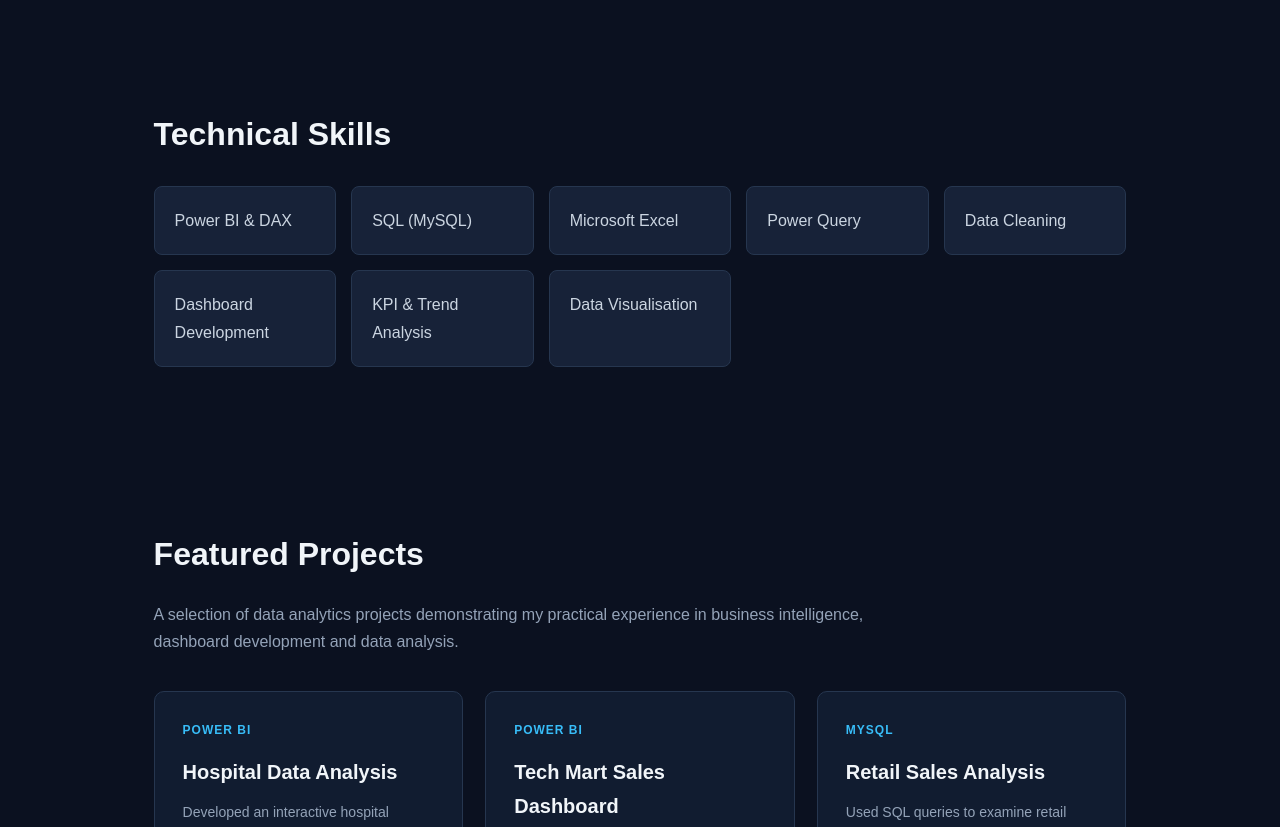
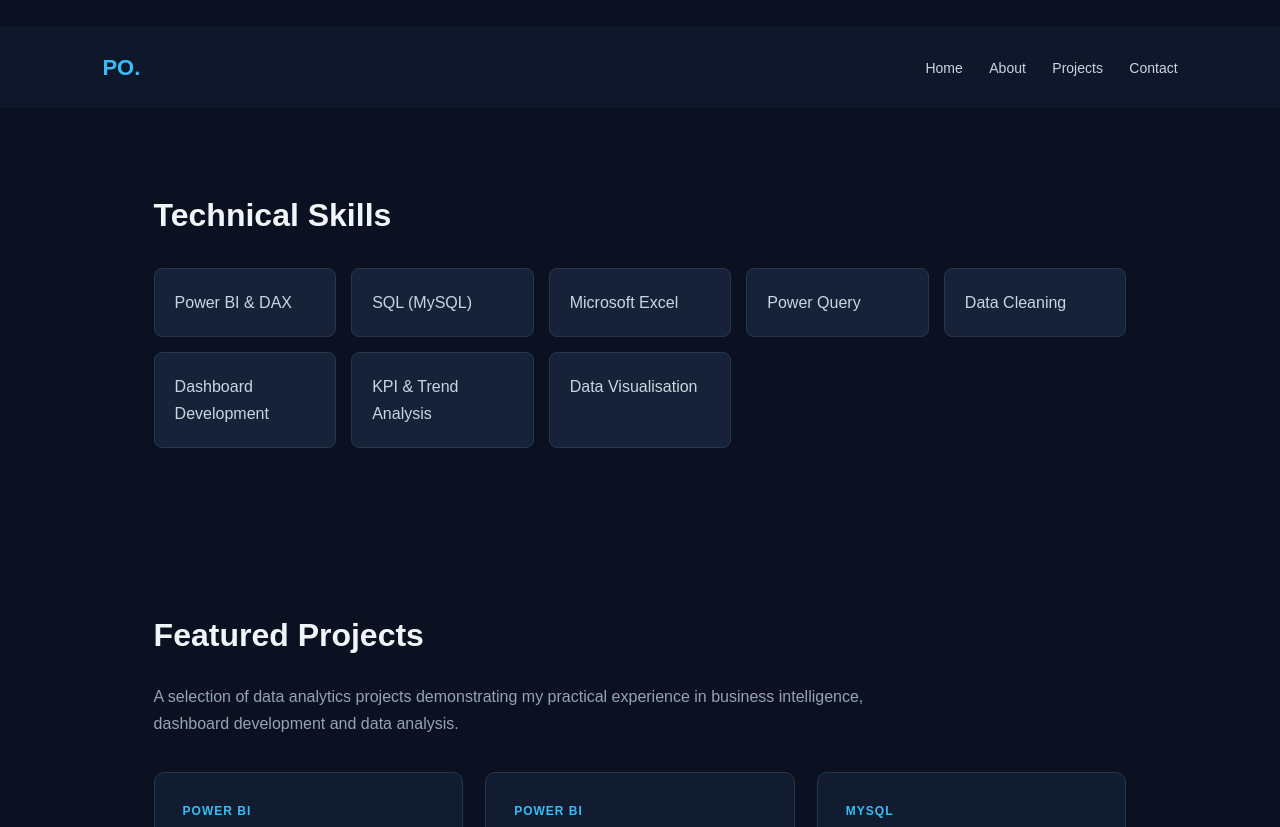
Before and after one commit to Crababa7/crababa7.github.io, a plain HTML site: page index.html in a window 1280 px wide. Shown: the part 951-1778 px from the top of the page. Drawn offline with Linux system fonts and the light colour scheme.

Commit message:
Add navigation bar to index.html

```diff
--- a/index.html
+++ b/index.html
@@ -235,6 +235,16 @@
 </section>
 
 
+     <nav>
+        <div class="logo">PO.</div>
+        <div>
+            <a href="#home">Home</a>
+            <a href="#about">About</a>
+            <a href="#projects">Projects</a>
+            <a href="#contact">Contact</a>
+        </div>
+    </nav>
+
         </p>
     </section>
 <section id="skills">
```
